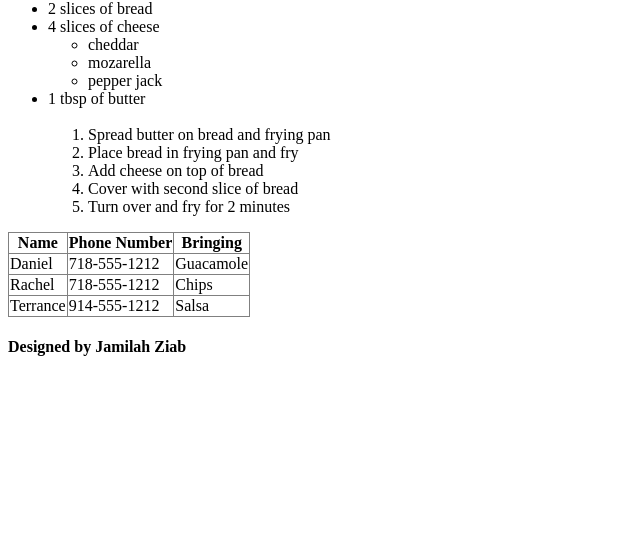
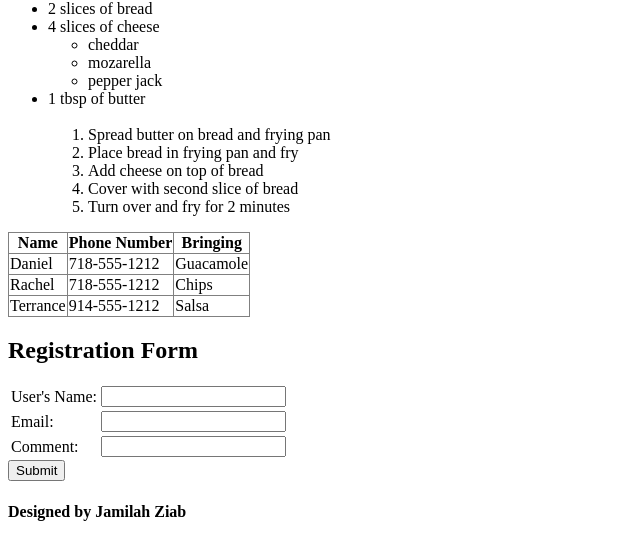
Before and after one commit to jamilahziab/HTML_tasks, a plain HTML site: page index.html in a window 1280 px wide. Shown: the part 441-983 px from the top of the page, without its empty margins (0-640 px from the left). Before the commit the page ends 818 px from the top, so only its background shows below. Drawn offline with Linux system fonts and the light colour scheme.

Commit message:
HTML Forms task

```diff
--- a/index.html
+++ b/index.html
@@ -59,6 +59,29 @@
     </table>
 
 
+    <form>
+        <header><h2>Registration Form</h2></header>
+        <table>
+             <tr>
+
+                <td> User's Name: </td>
+                <td> <input type=”text”></td>
+             </tr>
+             <tr>
+                <td> Email: </td>
+                <td> <input type=”text”></td>
+             </tr>
+             <tr>
+                <td> Comment: </td>
+                <td> <input type=”text”></td>
+             </tr>
+
+
+        </table>
+        <input type="submit" value="Submit">
+        </form>
+
+
     <footer>
         <hgroup>
             <h4>Designed by Jamilah Ziab</h4>
```
